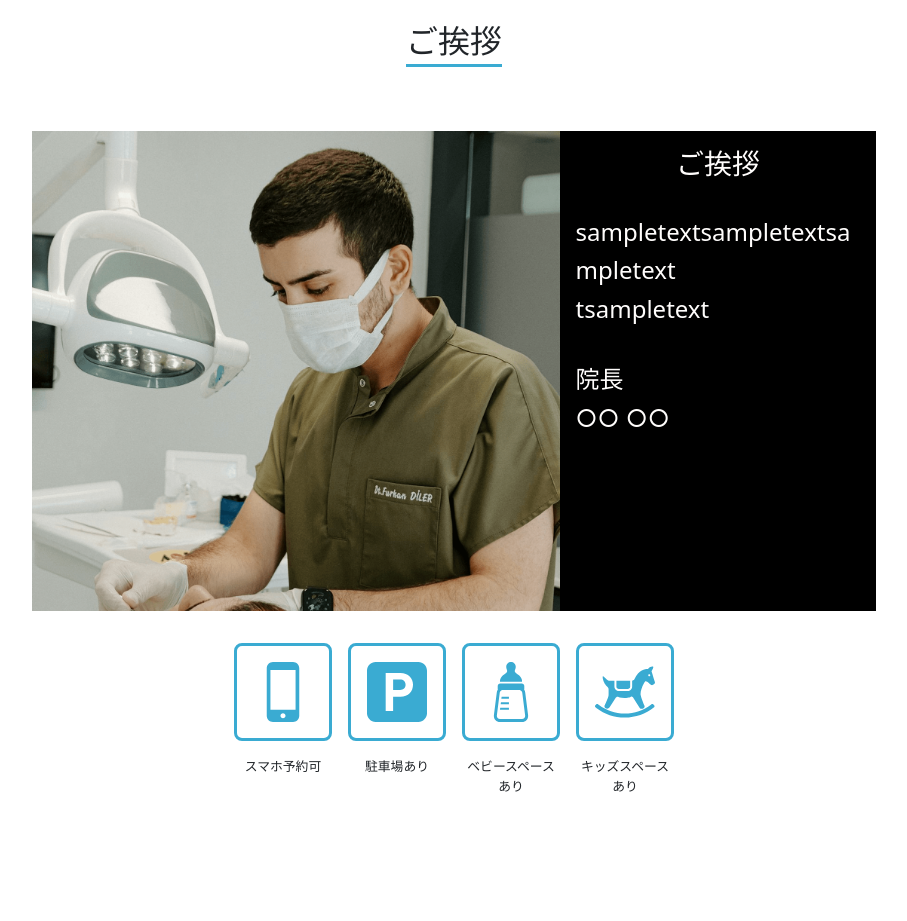
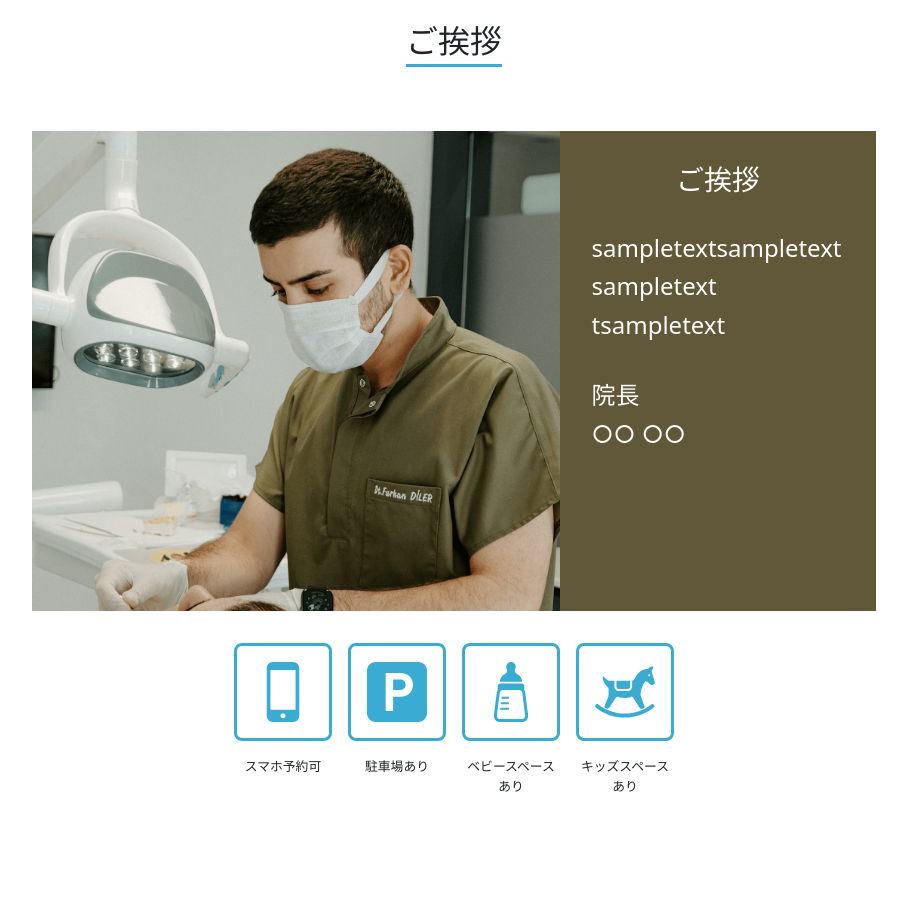
Before and after one commit to asunarodesign/sample-clinic-hp, a plain HTML site: page index.html in a window 1280 px wide. Shown: the part 840-1761 px from the top of the page, without its empty margins (186-1093 px from the left). Drawn offline with nearby package versions, Linux system fonts and the light colour scheme.

Commit message:
sample-clinic-hp
クリニックのサンプルサイトです

```diff
--- a/style.css
+++ b/style.css
@@ -355,14 +355,14 @@ footer ul {
   } */
 
   .text-box {
-  background-color: black;
+  background-color: rgb(97, 88, 58);
   width: 30%;
   height: 60vh;
   word-break: break-word;
   overflow-wrap: break-word;
   white-space: normal;
   text-align: left;
-  padding: 1rem;
+  padding: 2rem;
   /* position: absolute;
   right: 0;
   z-index: 1; */
```
